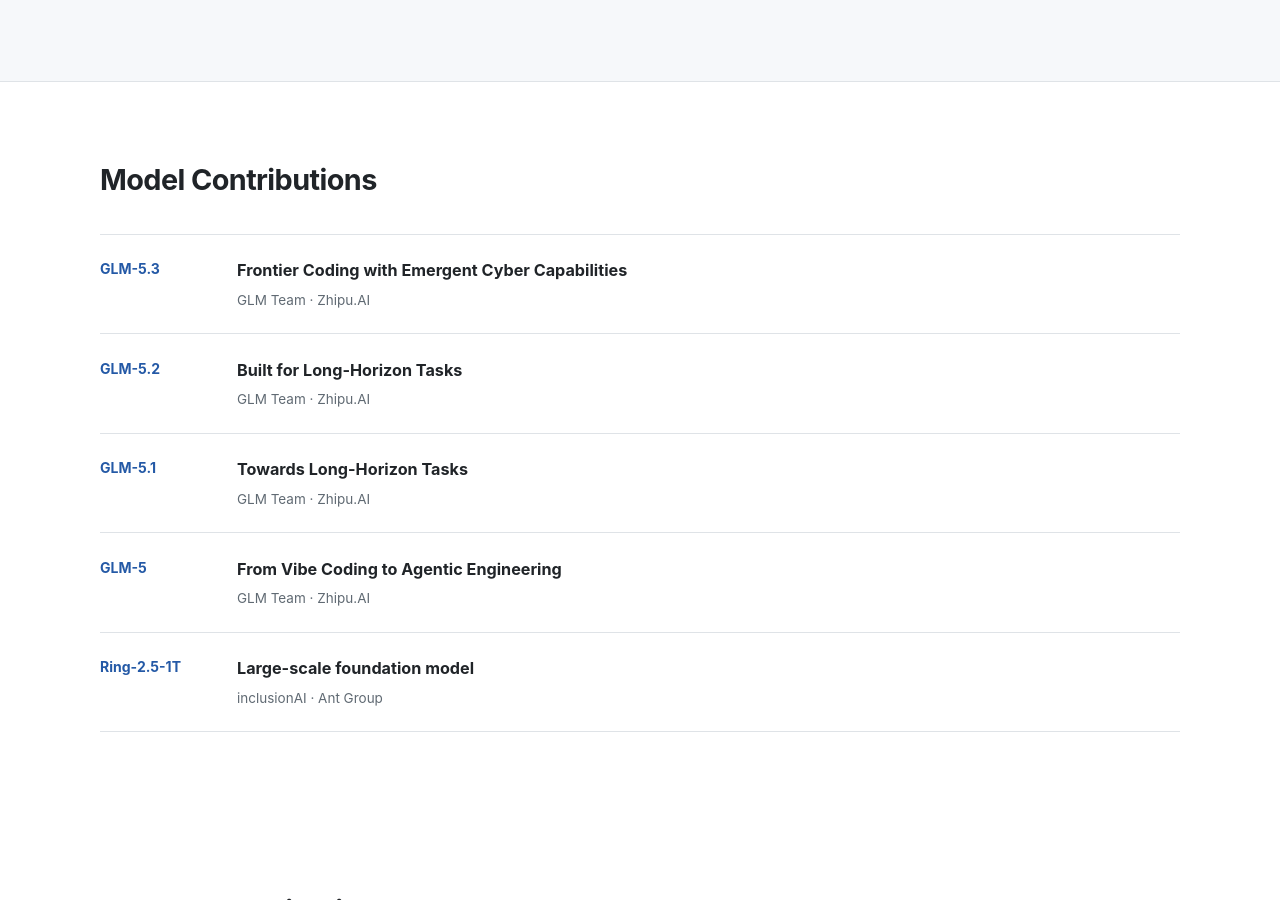
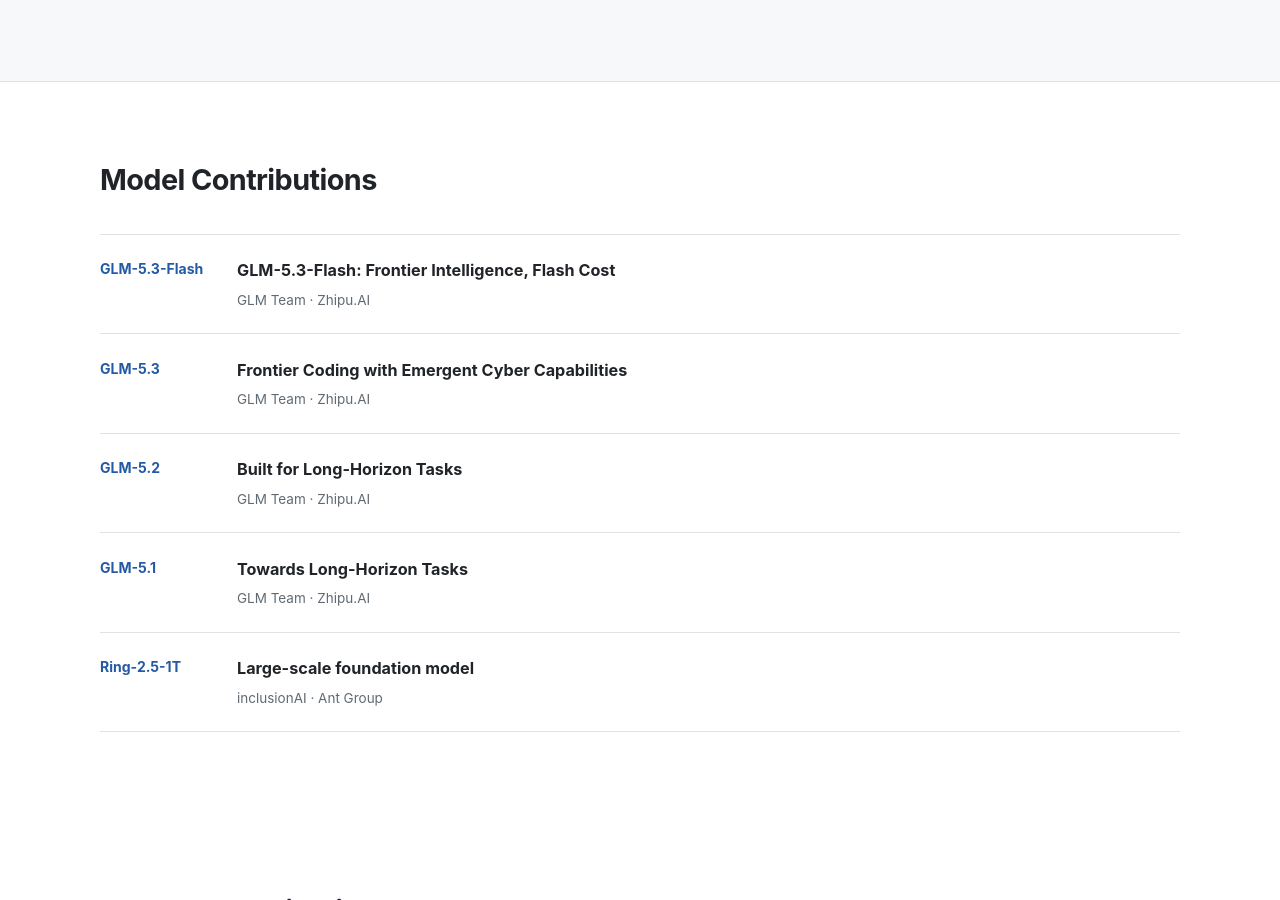
Before and after one commit to LQgdwind/LQgdwind.github.io, a Jekyll site: the page built from _pages/about.md, in a window 1280 px wide and 900 px high, scrolled down 1066 px. Built offline with Jekyll 4.4.1, drawn with Linux system fonts in a browser that asks for light colours.

Commit message:
Update paper links and model contributions in home.yml
Updated paper links to point to arXiv instead of GitHub. Added new model contribution for GLM-5.3-Flash

```diff
--- a/_data/home.yml
+++ b/_data/home.yml
@@ -70,7 +70,7 @@
     authors: "<strong>Leqi Zheng*</strong>, Jinbo Su*, Yuying Li*, et al."
     links:
       - label: "Paper"
-        url: "https://github.com/LQgdwind/SciLENS"
+        url: "https://arxiv.org/abs/2609.03338"
       - label: "Code"
         url: "https://github.com/LQgdwind/SciLENS"
   - title: "Gradients Know What Outcomes Don’t: Unlocking Reinforcement Learning for LLM Reasoning with Gradient-Aligned Rewards"
@@ -80,7 +80,7 @@
     authors: "<strong>Leqi Zheng*</strong>, Jinbo Su*, Fang Niu*, et al."
     links:
       - label: "Paper"
-        url: "https://github.com/LQgdwind/GAR"
+        url: "https://arxiv.org/abs/2609.03342"
       - label: "Code"
         url: "https://github.com/LQgdwind/GAR"
   - title: "What Should I Cite? A RAG Benchmark for Academic Citation Prediction"
@@ -150,6 +150,10 @@
       - label: "Code"
         url: "https://github.com/shannany0606/CCMP"
 model_contributions:
+  - name: "GLM-5.3-Flash"
+    note: "GLM-5.3-Flash: Frontier Intelligence, Flash Cost"
+    team: "GLM Team · Zhipu.AI"
+    url: "https://z.ai/blog/glm-5.3-flash"
   - name: "GLM-5.3"
     note: "Frontier Coding with Emergent Cyber Capabilities"
     team: "GLM Team · Zhipu.AI"
@@ -162,10 +166,6 @@
     note: "Towards Long-Horizon Tasks"
     team: "GLM Team · Zhipu.AI"
     url: "https://z.ai/blog/glm-5.1"
-  - name: "GLM-5"
-    note: "From Vibe Coding to Agentic Engineering"
-    team: "GLM Team · Zhipu.AI"
-    url: "https://z.ai/blog/glm-5"
   - name: "Ring-2.5-1T"
     note: "Large-scale foundation model"
     team: "inclusionAI · Ant Group"
```
